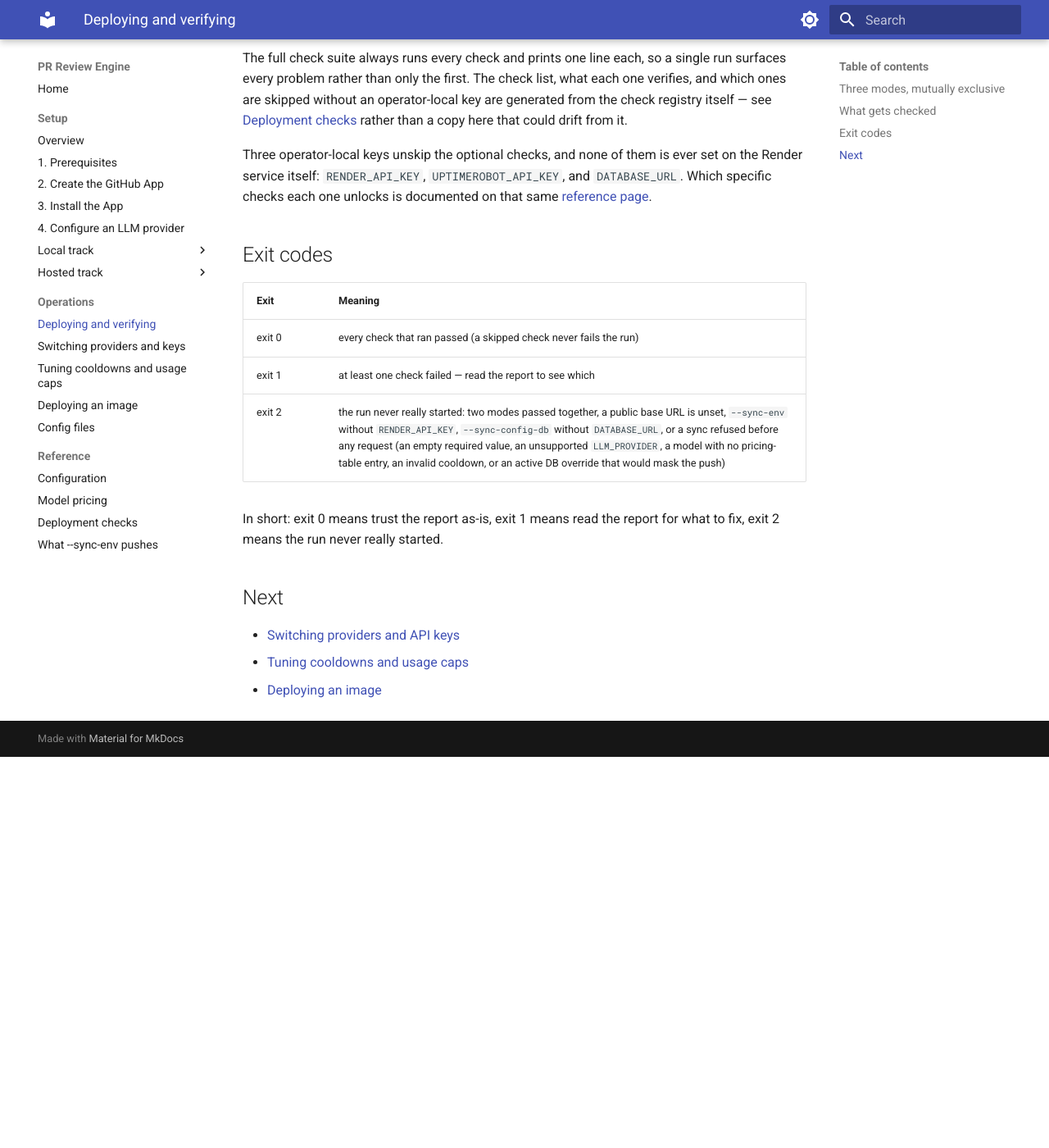
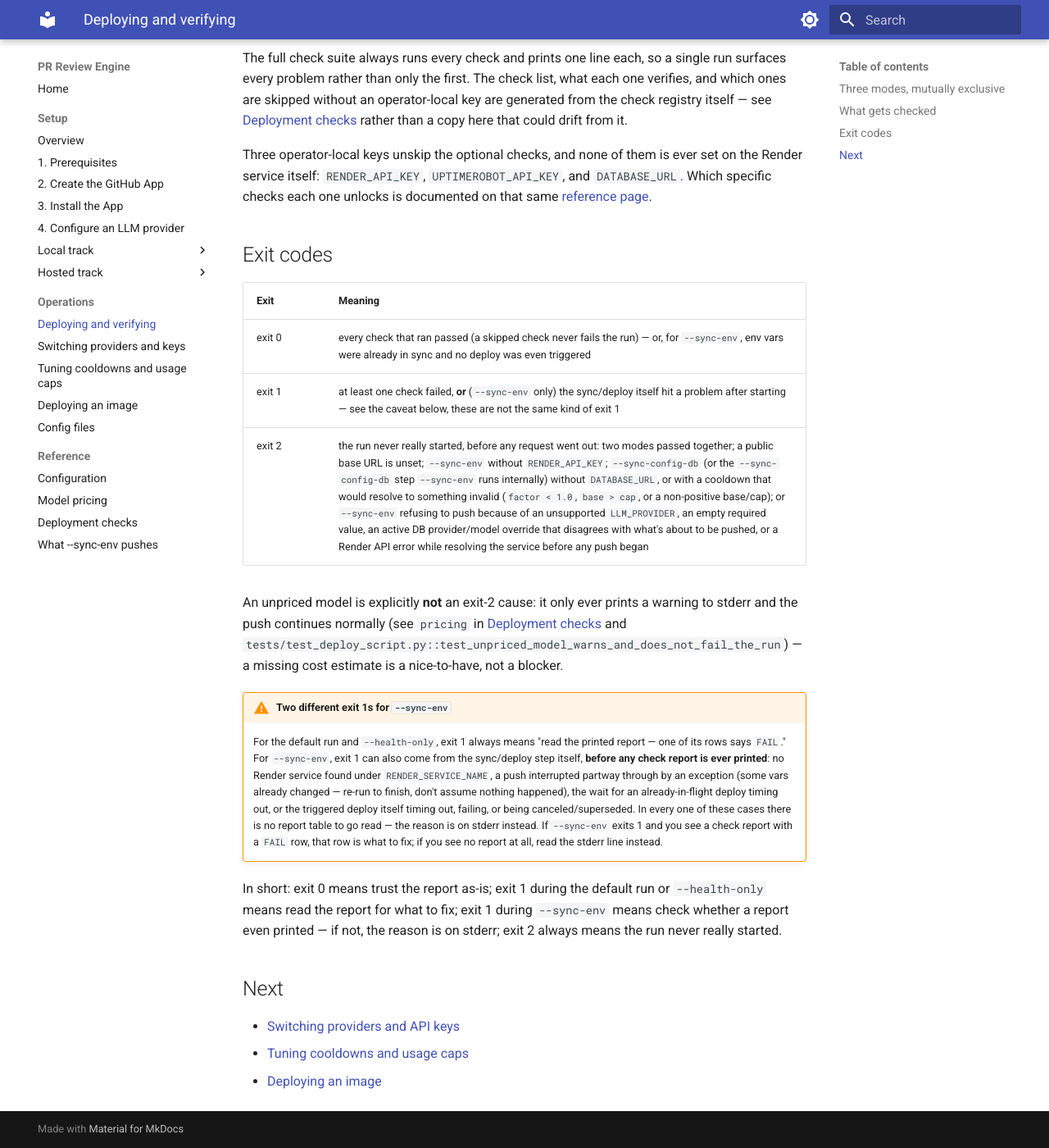
Before and after one commit to SomeoneSomewhereelse/pr-review-bot, an MkDocs documentation site: the page built from guide/operations/deploy.md, in a window 1280 px wide and 1400 px high, scrolled down 1246 px. Shown: the whole window at 82% size. Built offline with MkDocs 1.6.1 and Material for MkDocs 9.7.7, drawn with Linux system fonts in a browser that asks for light colours; before the commit the page ends 2169 px from its top, so only the background shows below that.

Commit message:
docs: fix deploy.md's exit-code table (unpriced model, sync exit-1 caveat)
Review of Task 5 found the exit-2 row falsely listed an unpriced model as a
cause -- scripts/deploy.py::sync_env() only ever warns on stderr for one and
lets the push continue (confirmed by
tests/test_deploy_script.py::test_unpriced_model_warns_and_does_not_fail_the_run).
Also adds the missing caveat that --sync-env's exit 1 can come from the
sync/deploy step itself (no Render service found, a partial push, an
in-flight-wait timeout, or a triggered deploy that timed out/failed/was
canceled) with no check report ever printed, distinct from the
check-suite's exit 1 where a report row says what failed.

```diff
--- a/guide/operations/deploy.md
+++ b/guide/operations/deploy.md
@@ -85,12 +85,34 @@ that same [reference page](../reference/checks.md#unskipping-the-optional-checks
 
 | Exit | Meaning |
 | --- | --- |
-| exit 0 | every check that ran passed (a skipped check never fails the run) |
-| exit 1 | at least one check failed — read the report to see which |
-| exit 2 | the run never really started: two modes passed together, a public base URL is unset, `--sync-env` without `RENDER_API_KEY`, `--sync-config-db` without `DATABASE_URL`, or a sync refused before any request (an empty required value, an unsupported `LLM_PROVIDER`, a model with no pricing-table entry, an invalid cooldown, or an active DB override that would mask the push) |
+| exit 0 | every check that ran passed (a skipped check never fails the run) — or, for `--sync-env`, env vars were already in sync and no deploy was even triggered |
+| exit 1 | at least one check failed, **or** (`--sync-env` only) the sync/deploy itself hit a problem after starting — see the caveat below, these are not the same kind of exit 1 |
+| exit 2 | the run never really started, before any request went out: two modes passed together; a public base URL is unset; `--sync-env` without `RENDER_API_KEY`; `--sync-config-db` (or the `--sync-config-db` step `--sync-env` runs internally) without `DATABASE_URL`, or with a cooldown that would resolve to something invalid (`factor < 1.0`, `base > cap`, or a non-positive base/cap); or `--sync-env` refusing to push because of an unsupported `LLM_PROVIDER`, an empty required value, an active DB provider/model override that disagrees with what's about to be pushed, or a Render API error while resolving the service before any push began |
 
-In short: exit 0 means trust the report as-is, exit 1 means read the report
-for what to fix, exit 2 means the run never really started.
+An unpriced model is explicitly **not** an exit-2 cause: it only ever prints
+a warning to stderr and the push continues normally (see `pricing` in
+[Deployment checks](../reference/checks.md) and
+`tests/test_deploy_script.py::test_unpriced_model_warns_and_does_not_fail_the_run`)
+— a missing cost estimate is a nice-to-have, not a blocker.
+
+!!! warning "Two different exit 1s for `--sync-env`"
+    For the default run and `--health-only`, exit 1 always means "read the
+    printed report — one of its rows says `FAIL`." For `--sync-env`,
+    exit 1 can also come from the sync/deploy step itself, **before any
+    check report is ever printed**: no Render service found under
+    `RENDER_SERVICE_NAME`, a push interrupted partway through by an
+    exception (some vars already changed — re-run to finish, don't assume
+    nothing happened), the wait for an already-in-flight deploy timing out,
+    or the triggered deploy itself timing out, failing, or being
+    canceled/superseded. In every one of these cases there is no report
+    table to go read — the reason is on stderr instead. If `--sync-env`
+    exits 1 and you see a check report with a `FAIL` row, that row is what
+    to fix; if you see no report at all, read the stderr line instead.
+
+In short: exit 0 means trust the report as-is; exit 1 during the default run
+or `--health-only` means read the report for what to fix; exit 1 during
+`--sync-env` means check whether a report even printed — if not, the reason
+is on stderr; exit 2 always means the run never really started.
 
 ## Next
 
```
